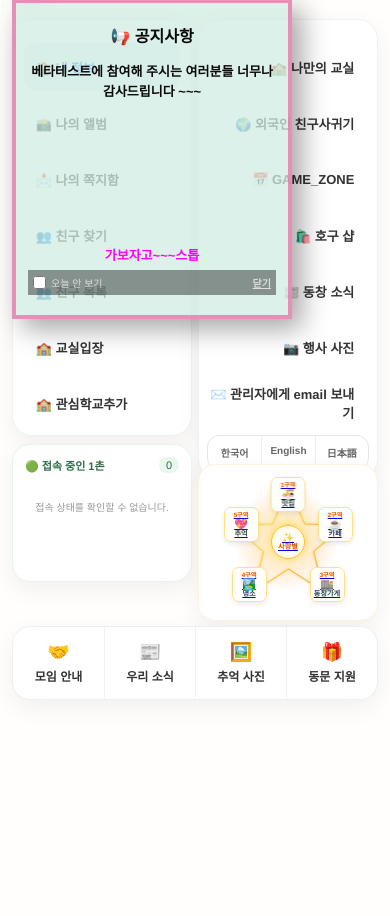
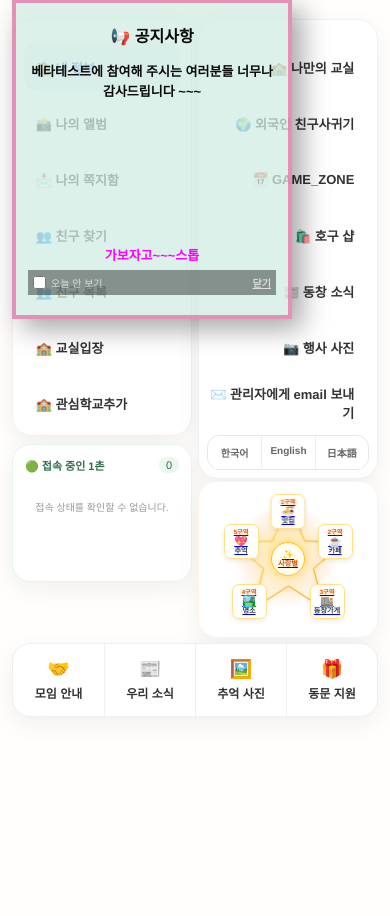
Before and after one commit to zzz4060785-boop/mbox, a Flask app: page /main-album in a window 390 px wide. Shown: the part 51-967 px from the top of the page. Run offline with Flask 3, Linux system fonts and the light colour scheme; the visitor is signed in with stand-in values (Sample User, id 1); data that the repository does not hold is empty.

Commit message:
Fix: Fine tune mobile star box top position to 532px right below language box

```diff
--- a/pybo/static/css/bottom_box.css
+++ b/pybo/static/css/bottom_box.css
@@ -70,6 +70,6 @@
 
 @media (max-width: 768px), (hover: none) and (pointer: coarse) {
   .album-page > .bottom-box {
-    top: 665px !important;
+    top: 682px !important;
   }
 }
--- a/pybo/static/css/main_album.css
+++ b/pybo/static/css/main_album.css
@@ -62,7 +62,7 @@ body.main-album-body {
   }
 
   .star-sidebar-box {
-    top: 515px !important;
+    top: 532px !important;
   }
 }
 
--- a/pybo/templates/main_album.html
+++ b/pybo/templates/main_album.html
@@ -3,15 +3,15 @@ block body_class %}main-album-body{% endblock %} {% block container_class
 %}main-album-container{% endblock %} {% block stylesheet %}
 <link
   rel="stylesheet"
-  href="{{ url_for('static', filename='css/main_album.css', v='20260807-star-v11') }}"
+  href="{{ url_for('static', filename='css/main_album.css', v='20260807-star-v12') }}"
 />
 <link
   rel="stylesheet"
-  href="{{ url_for('static', filename='css/main_album_right.css', v='20260807-star-v11') }}"
+  href="{{ url_for('static', filename='css/main_album_right.css', v='20260807-star-v12') }}"
 />
 <link
   rel="stylesheet"
-  href="{{ url_for('static', filename='css/bottom_box.css', v='20260807-star-v11') }}"
+  href="{{ url_for('static', filename='css/bottom_box.css', v='20260807-star-v12') }}"
 />
 {% endblock %} {% block content %}
 <div class="album-page">
```
